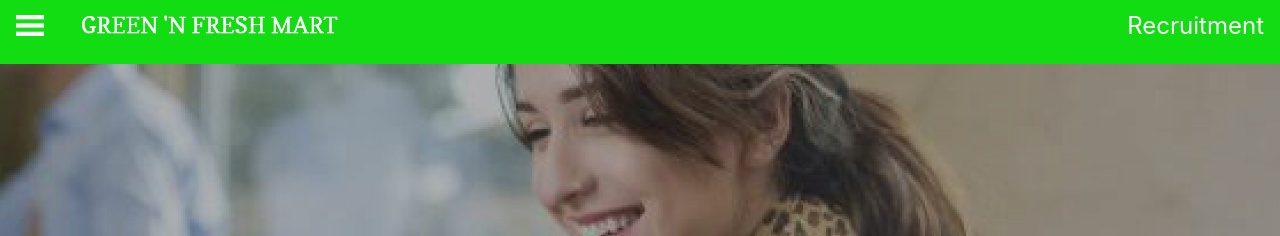
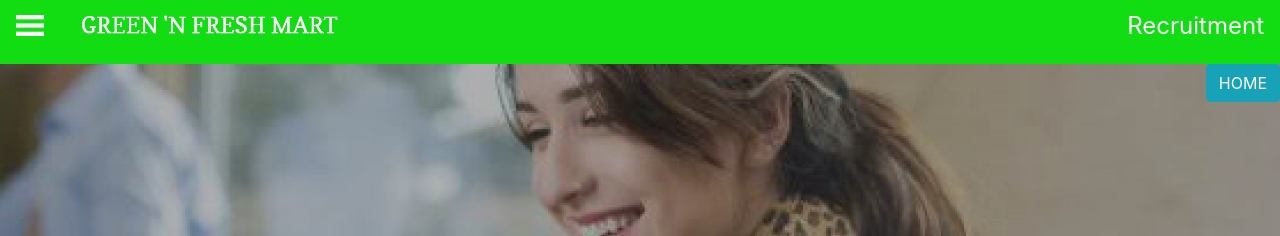
Before and after one commit to alarmgo/kelompok7sem4, a plain HTML site: page Modules/SDM/umum/index.html in a window 1280 px wide. Shown: the top 236 px of the page. Drawn offline with Linux system fonts and the light colour scheme.

Commit message:
home return button

```diff
--- a/Modules/SDM/umum/index.html
+++ b/Modules/SDM/umum/index.html
@@ -11,6 +11,12 @@
   </head>
   <body>
     <div class="container-fluid">
+      <a
+        href="../../../index.html"
+        class="btn btn-info"
+        style="position:absolute; top: 8vh; right: 0vw;"
+        >HOME</a
+      >
       <div
         class="row fixed-top"
         style="background-color: #12DD12; height: 8vh;"
@@ -56,13 +62,11 @@
             </div>
           </div>
         </div>
-        <div class="col">
-
-        </div>
+        <div class="col"></div>
       </div>
       <div class="row text-right">
         <div class="col mt-2">
-            Contact Us
+          Contact Us
         </div>
       </div>
     </div>
```
